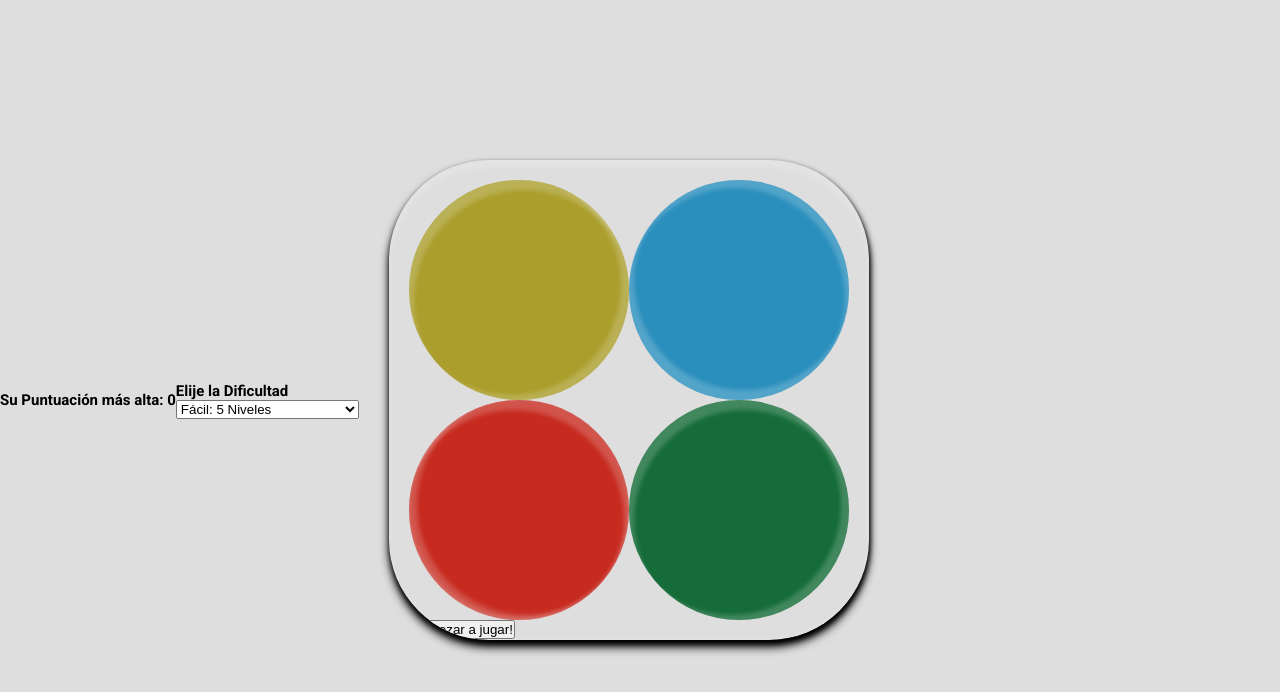
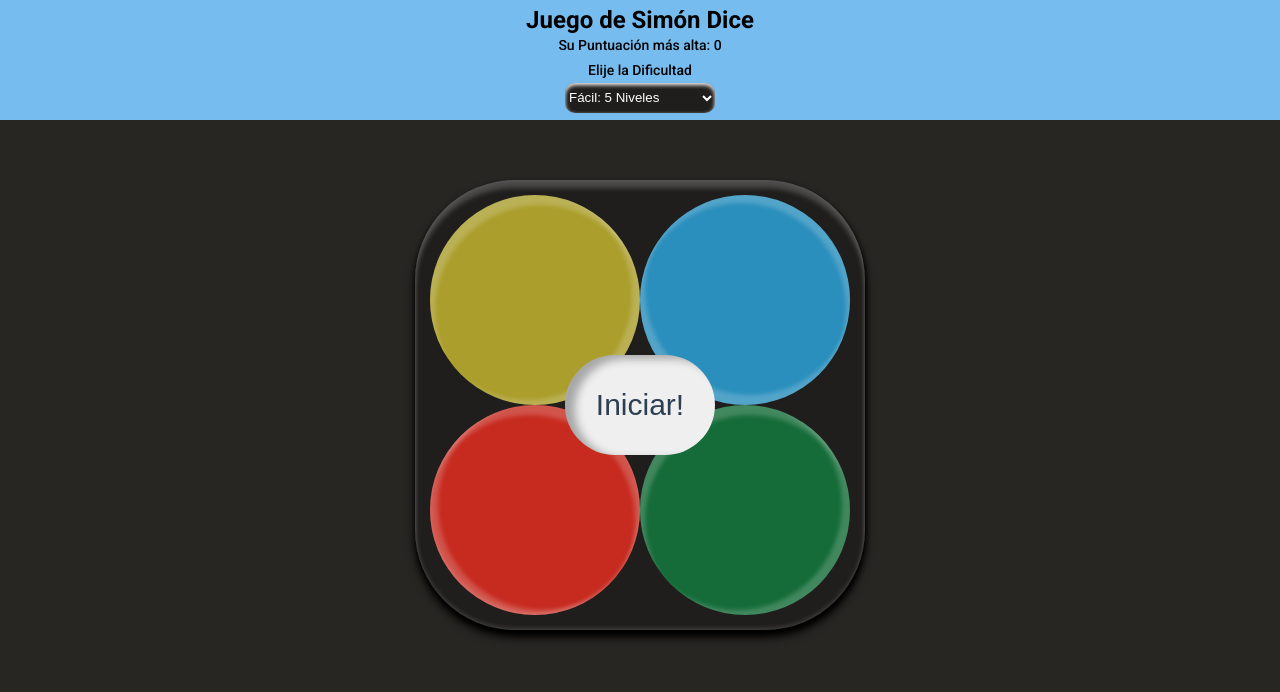
Before and after one commit to dbriceno10/Proyecto-Curso-Fundamentos-de-JavaScript-Juego-de-Simon-Dice, a plain HTML site: page index.html in a window 1280 px wide. Drawn offline with nearby package versions, Linux system fonts and the light colour scheme.

Commit message:
prototipo funcional

```diff
--- a/index.html
+++ b/index.html
@@ -8,37 +8,49 @@
     <title>Juego Simón Dice</title>
     <link rel="preconnect" href="https://fonts.gstatic.com">
 <link href="https://fonts.googleapis.com/css2?family=Roboto:ital,wght@0,300;0,400;0,500;0,700;0,900;1,100;1,300;1,400;1,500;1,700;1,900&display=swap" rel="stylesheet">
-    <link rel="stylesheet" href="/style.css">
+    <link rel="stylesheet" href="style.css">
+    <link rel="stylesheet" href="./tablet.css" media="(min-width: 600px)">
+    <link rel="stylesheet" href="./tablet2.css" media="(min-width: 930px)">
 </head>
 <body>
-    <header></header>
+    <header>
+        <!-- <div>
+            <img src="./fonts/logo-platzi-game.svg" alt="logo-platzi-game">
+        </div> -->
+        <!-- <section class="puntacion">
+            <div>
+                <h1>Su Puntuación más alta: <span id="puntos">0</span></h1>
+                <h2>Juego de Simón Dice</h2>
+            </div>
+        </section> -->
+        <section><!--Aquí iba la clase dificultad-->
+            <h1>Juego de Simón Dice</h1>
+            <h2>Su Puntuación más alta: <span id="puntos">0</span></h2>
+            <h2> Elije la Dificultad</h2>
+            <div>
+                    <select name="level" id="level">
+                    <option value="5">Fácil: 5 Niveles</option>
+                    <option value="10"><li>Normal: 10 Niveles</li></option>
+                    <option value="15">Medio: 15 Niveles</option>
+                    <option value="25">Difícil: 25 Niveles</option>
+                    <option value="40">Experto: 40 Niveles</option>
+                    <option value="50">Épico: 50 Niveles</option>
+                    <option value="100">Legendario 100 Niveles</option>
+                    <option value="999">Supervivencia: 999 Niveles</option>
+                    </select>
+            </div>
+        </section>
+    </header>
     <main>
         <section>
-            <div>
+            <!-- <div>
                 <h1>Su Puntuación más alta: <span id="puntos">0</span></h1>
-            </div>
+            </div> -->
         </section>
         <section id="dificultad">
-            <h2>Elije la Dificultad</h2>
+            <!-- <h2>Elije la Dificultad</h2>
             <div>
-                <!-- <ul>
-                    <li>Fácil: 5 Niveles</li>
-                    <li>Normal: 10 Niveles</li>
-                    <li>Medio: 25 Niveles</li>
-                    <li>Difícil: 50 Niveles</li>
-                    <li>Experto: 100 Niveles</li>
-                    <li>Supervivencia: 999 Niveles</li>
-                </ul> -->
-                <!-- <input type="number" id="level2"> -->
-                <!-- <select name="level" id="level" onchange="mostrar();"> -->
-                    <!-- <input type="text" class="level2"> -->
                     <select name="level" id="level">
-                    <!-- <option value="" disabled selected>Elije la Dificultad</option> -->
-                    <!-- <option value="1">1</option>
-                    <option value="2">2</option>
-                    <option value="3">3</option>
-                    <option value="4">4</option> -->
-                    <!--Opciones de prueba-->
                     <option value="5">Fácil: 5 Niveles</option>
                     <option value="10"><li>Normal: 10 Niveles</li></option>
                     <option value="15">Medio: 15 Niveles</option>
@@ -48,26 +60,33 @@
                     <option value="100">Legendario 100 Niveles</option>
                     <option value="999">Supervivencia: 999 Niveles</option>
                 </select>
-                <!-- <input type="submit" id="captura" value="captura"> -->
-            </div>
+                >
+            </div> -->
         </section>
         <div class="gameboard">
-            <section>
-                <audio id="sound_do" src="./audio/do.wav"></audio>
-                <audio id="sound_re" src="./audio/re.wav"></audio>
-                <audio id="sound_mi" src="./audio/mi.wav"></audio>
-                <audio id="sound_fa" src="./audio/fa.wav"></audio>
-            </section>
-            <div id="amarillo" class="color amarillo left" data-color="amarillo"></div>
-            <div id="azul" class="color azul right" data-color="azul"></div>
-            <div id="rojo" class="color rojo left" data-color="rojo"></div>
-            <div id="verde" class="color verde right" data-color="verde"></div>
-            <button id="btnEmpezar" class="btn-start" onclick="empezarJuego(), capturar()">Empezar a jugar!</button>
-            <!-- <input type="submit" id="btnEmpezar" class="btn-start" onclick="empezarJuego()" value="Empezar a jugar!"> -->
-        </div>
+                <div id="amarillo" class="color amarillo left" data-color="amarillo"></div>
+                <div id="azul" class="color azul right" data-color="azul"></div>
+                <div id="rojo" class="color rojo left" data-color="rojo"></div>
+                <div id="verde" class="color verde right" data-color="verde"></div>
+                <button id="btnEmpezar" class="btn-start" onclick="empezarJuego(), capturar()">Iniciar!</button>
+            </div>
+
+        <section>
+            <audio id="sound_do" src="./audio/do.wav"></audio>
+            <audio id="sound_re" src="./audio/re.wav"></audio>
+            <audio id="sound_mi" src="./audio/mi.wav"></audio>
+            <audio id="sound_fa" src="./audio/fa.wav"></audio>
+        </section>
     </main>
 
-    <footer></footer>
+    <!-- <footer>
+        <div>
+            <p id="autor"><b>Hecho por Daniel Briceño en marzo de 2020</b></p>
+            <p><b>Correo:</b> daniel.b100726@gmail.com</p>
+            <p><a href="https://github.com/dbriceno10" title="Github"><b>Github:</b></a></p>
+            <p><a href="https://www.linkedin.com/in/daniel-alejandro-687539137/" title="Linkedin"><b>Linkedin</b></a></p>
+        </div>
+    </footer> -->
     <script src="https://cdnjs.cloudflare.com/ajax/libs/sweetalert/2.1.2/sweetalert.min.js"></script>
     <script src="/main.js"></script>
 </body>
--- a/main.js
+++ b/main.js
@@ -8,34 +8,13 @@ const nota_mi = document.getElementById('sound_mi')
 const nota_fa = document.getElementById('sound_fa')
 const btnEmpezar = document.getElementById("btnEmpezar")
 const puntaje = document.getElementById("puntos")
-const dificultad = document.getElementById("dificultad")
+// const dificultad = document.getElementById("dificultad")
 // btnEmpezar.addEventListener("click",capturar)
 function capturar() {
     const niv = document.getElementById("level").value
     const aux = parseInt(niv)
-    // console.log(aux)
     return aux
-    // if (aux === 5) {
-    //     return 5
-    // }
-    // if (aux === 10) {
-    //     return 10
-    // }
-    // if (aux === 25) {
-    //     return 25
-    // }
-    // if (aux === 50) {
-    //     return 50
-    // }
-    // if (aux === 100) {
-    //     return 100
-    // }
-    // if (aux === 999) {
-    //     return 999
-    // }
 }
-// // let test = capturar()
-// console.log(`Valor de test fuera de juego ${test}`)
 let ultimo_Nivel
 class Juego {
     constructor() {
@@ -77,13 +56,12 @@ class Juego {
         } else {
             btnEmpezar.classList.add("hide")
         }
-        if (dificultad.classList.contains("hide")) {
-            dificultad.classList.remove("hide")
-        } else {
-            dificultad.classList.add("hide")
-        }
+        // if (dificultad.classList.contains("hide")) {
+        //     dificultad.classList.remove("hide")
+        // } else {
+        //     dificultad.classList.add("hide")
+        // }
         ultimo_Nivel = capturar()
-        // console.log(`Último nivel ${ultimo_Nivel}`)
         console.log(`El último nivel es ${ultimo_Nivel}`)
     }
 
@@ -143,8 +121,8 @@ class Juego {
     iluminarSecuencia() {
         for (let i = 0; i < this.nivel; i++) {
             const color = this.transformarNumeroAColor(this.secuencia[i])
-            setTimeout(() => this.iluminarColor(color), 1000 * i)
-            setTimeout(() => this.sonidoDeColor(color), 1000 * i)
+            setTimeout(() => this.iluminarColor(color), 800 * i)
+            setTimeout(() => this.sonidoDeColor(color), 800 * i)
         }
     }
 
--- a/style.css
+++ b/style.css
@@ -1,24 +1,96 @@
-
+:root {
+    /* colores */
+    --bitcoin-orange: #F7931A;
+    --soft-blue: #E7F5FF;
+    --warm-black: #201E1C;
+    --black: #282623;
+    --secondary-blue: #1A9AF7;
+    --secundary-orange: #FF9536;
+    --gray: #bababa;
+    --just-white: #fff;
+    --soft-orange: #FFE9D5;
+    --off-white: #FAF8F7;
+}
 * {
     margin: 0;
     padding: 0;
     box-sizing: border-box;
 }
-#captura {
-    background-color: red;
-}
+
 html {
     font-size: 62.5%;
     font-family: "Roboto", sans-serif;
+    font-style: normal;
 }
 
 body {
     margin: 0;
-    background: #dedede;
-    /* display: flex;
-    align-items: center;
-    height: 100vh; */
+    /* background: #dedede; */
+    /* display: flex; */
+    /* align-items: center; */
+    height: 100vh;
+    background-color: var(--black);
+
 }
+
+header {
+    display: flex;
+    flex-direction: column;
+    position: relative;
+    width: 100%;
+    justify-content: center;
+    text-align: center;
+    min-width: 320px;
+    /* height: 150px; */
+    height: 120px;
+    font-family: "Roboto", sans-serif;
+    font-size: bold;
+    line-height: 1.8rem;
+    /* background: linear-gradient(184deg, rgba(9,9,121,1) 7%, rgba(143,143,194,1) 34%, rgba(255,255,255,0.9864320728291317) 100%); */
+    /* background: linear-gradient(0deg, rgba(9,9,121,1) 7%, rgba(143,143,194,1) 34%, rgba(255,255,255,0.9864320728291317) 100%); */
+    background-color: #77bcee;
+}
+
+/* header div img {
+    width: 180px;
+    position:absolute;
+    top: 10px;
+    left: calc(50% - 100px);
+} */
+header section {
+    /* margin-top: 20px; */
+    /* margin-bottom: 10px */
+    line-height: 2.5rem;
+
+}
+header section h1 {
+    font-weight: bold;
+    font-size: 2.4rem;
+    /* line-height: 2.6rem; */
+}
+
+header section h2 {
+    /* margin-top: 10px;
+    margin-bottom: 10px; */
+    font-weight: 500;
+    font-size: 1.4rem;
+    /* line-height: 2rem; */
+}
+
+#level {
+    /* font-family: "Roboto", sans-serif;
+    font-size: bold;
+    line-height: 2.6rem; */
+    border: none;
+    /* box-shadow: 10px 4px 8px rgba(0, 0, 0, 0.3); */
+    box-shadow: inset  0px 2px 4px rgba(255, 255, 255, 1);
+    border-radius: 10px;
+    width: 150px;
+    height: 30px;
+    background-color: var(--warm-black);
+    color: white;
+}
+
 main {
     width: 100%;
     height: auto;
@@ -26,28 +98,43 @@ main {
     max-width: 900px;
     /* margin: 0 auto; */
     display: flex;
-    align-items: center;
-    height: 100vh;
+    /* align-items: center; */
+    /* height: 100vh; */
+    height: auto;
+    position: relative;
+    /* background-image: url("./fonts/fondo-neon1.jpg");
+    background-repeat: no-repeat;
+    background-size: cover;
+    background-position: center; */
+    background-color: var(--black);
+    margin: 0 auto;
 }
 .gameboard {
     /* height: 100vh;
     width: 100vh; */
-    height: 100%;
-    width: 100%;
+    /* position: absolute; */
+    /* width: 80%; */
+    width: 300px;
+    height: 300px;
     border-radius: 100px;
     overflow: hidden;
     margin: 0 auto;
-    max-height: 60vh;
-    max-width: 60vh;
-    min-height: 300px;
-    min-width: 300px;
-    padding: 20px;
+    margin-top: 60px;
+    margin-bottom: 60px;
+    /* max-height: 50vh; */
+    /* max-width: 50vh; */
+    padding: 15px;
     /* border: 1px solid black; */
     /* background-color: #eee; */
     box-shadow:  1px 3px 5px 0px rgba(0,0,0,1),
     0px 7px 10px 0px rgba(0,0,0,1),
     inset 0px 8px 5px 0px rgba(250, 250, 250, .2),
     inset 0px -1px 5px 0px rgba(250, 250, 250, .2);
+    /* background-image: url("./fonts/fondo-neon1.jpg");
+    background-repeat: no-repeat;
+    background-size: cover;
+    background-position: center; */
+    background-color: var(--warm-black);
 }
 
 .color {
@@ -142,6 +229,33 @@ main {
     left: calc(50% - 200px);
     } */
 
+.btn-start {
+    width: 150px;
+    height: 100px;
+    /* background: #ecf0f1; */
+    color: #2c3e50;
+    font-size: 3rem;
+    position: absolute;
+    top: calc(50% - 50px );
+    left: calc(50% - 75px);
+    border: none;
+    box-shadow: 10px 4px 8px inset rgba(0, 0, 0, 0.3);
+    border-radius: 100px;
+    font-size: bold;
+    line-height: 2.6rem;
+    /* box-shadow: inset 5px 10px 4px 0px rgba(250, 250, 250, .2),
+    inset -8px -5px 4px 0px rgba(250, 250, 250, .2); */
+}
+
+.btn-start:hover {
+    color: white;
+    background-color: black;
+    box-shadow: inset 5px 10px 4px 0px rgba(250, 250, 250, .2),
+    inset -8px -5px 4px 0px rgba(250, 250, 250, .2)
+}
+
+
+
 
 .hide {
     display: none;
@@ -157,3 +271,50 @@ main {
     font-weight: normal;
     font-style: normal;
 }
+
+footer {
+    display: flex;
+    flex-direction: column;
+    width: 100%;
+    height: 100px;
+    text-align: center;
+    align-items: center;
+    color: black;
+    /* background-color: rgba(143,143,194,1); */
+    /* background: rgb(9,9,121); */
+    /* background: linear-gradient(180deg, rgba(9,9,121,1) 9%, rgba(143,143,194,1) 34%, rgba(255,255,255,1) 66%, rgba(0,0,0,1) 100%); */
+    /* background: linear-gradient(180deg, rgba(9,9,121,1) 9%, rgba(143,143,194,1) 34%, rgba(0,0,0,1) 100%); */
+    /* font-style: normal;
+    font-weight: 500;
+    font-size: 1.4rem;
+    line-height: 1.8rem; */
+    line-height: 2rem;
+    background-color: var(--warm-black);
+}
+footer div {
+    padding: 15px;
+    width: 100%;
+    height: 100px;
+    border-radius: 500px;
+    background-color:var(--soft-blue);
+    box-shadow: 10px 4px 8px inset rgba(0, 0, 0, 0.3);
+}
+
+footer p {
+    /* font-size: 1.5rem; */
+    font-style: normal;
+    font-weight: 500;
+    font-size: 1.4rem;
+    /* line-height: 1.8rem; */
+}
+
+footer p #autor {
+    font-style: normal;
+    font-weight: bold;
+    font-size: 1.4rem;
+}
+
+footer p a {
+    text-decoration: none;
+    color:black;
+}
--- /dev/null
+++ b/tablet.css
@@ -0,0 +1,4 @@
+.gameboard {
+    width: 350px;
+    height: 350px;
+}
--- /dev/null
+++ b/tablet2.css
@@ -0,0 +1,4 @@
+.gameboard {
+    width: 450px;
+    height: 450px;
+}
```
